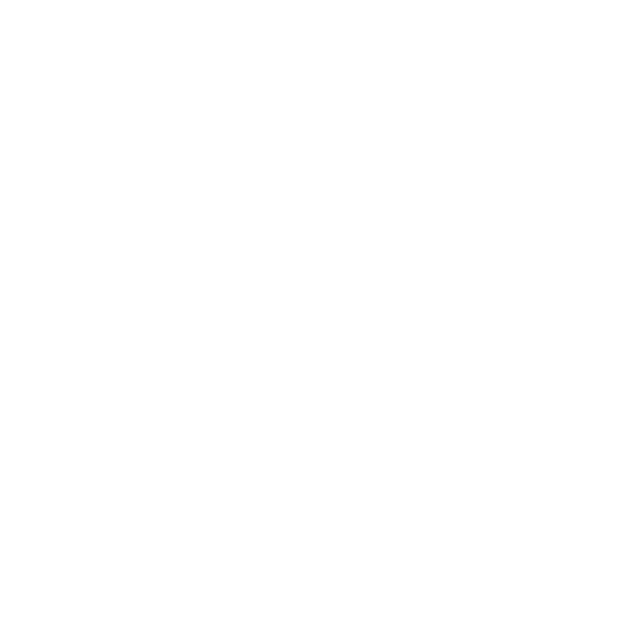
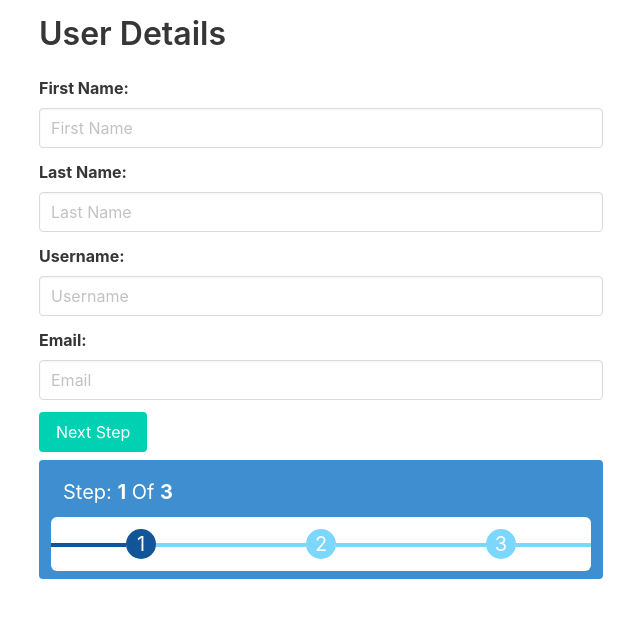
Before and after one commit to jlfagundes/angular-multi-step-form, an Angular app in the folder angular-multistepform-angularservices/: page /form/user in a window 1280 px wide. Shown: the top 618 px of the page, without its empty margins (25-665 px from the left). Built offline with nearby package versions, Linux system fonts and the light colour scheme.

Commit message:
fix: error type currentStep

```diff
--- a/angular-multistepform-angularservices/src/app/components/address-form-step/address-form-step.component.html
+++ b/angular-multistepform-angularservices/src/app/components/address-form-step/address-form-step.component.html
@@ -46,7 +46,7 @@
       </div>
     </form>
 
-    <app-form-status currentStep="2"></app-form-status>
+    <app-form-status [currentStep]="2"></app-form-status>
 
   </div>
 </div>
--- a/angular-multistepform-angularservices/src/app/components/topics-form-step/topics-form-step.component.html
+++ b/angular-multistepform-angularservices/src/app/components/topics-form-step/topics-form-step.component.html
@@ -36,7 +36,7 @@
       </div>
     </form>
 
-    <app-form-status currentStep="3"></app-form-status>
+    <app-form-status [currentStep]="3"></app-form-status>
 
   </div>
 </div>
--- a/angular-multistepform-angularservices/src/app/components/user-form-step/user-form-step.component.html
+++ b/angular-multistepform-angularservices/src/app/components/user-form-step/user-form-step.component.html
@@ -15,7 +15,7 @@
         <label class="label" for="lastName">Last Name: </label>
         <input class="input" id="lastName" name="lastName" type="text" required minlength="3"
                #lastName="ngModel" [class.is-danger]="f.submitted && lastName.invalid"
-               placeholder="Last Name" [(ngModel)]="userFormModel.userModel.lastName />
+               placeholder="Last Name" [(ngModel)]="userFormModel.userModel.lastName" />
         <p class="help is-danger" *ngIf="f.submitted && lastName.invalid">Last Name is invalid.</p>
       </div>
 
@@ -42,7 +42,7 @@
       </div>
     </form>
 
-    <app-form-status currentStep="1"></app-form-status>
+    <app-form-status [currentStep]="1"></app-form-status>
 
   </div>
 </div>
```
